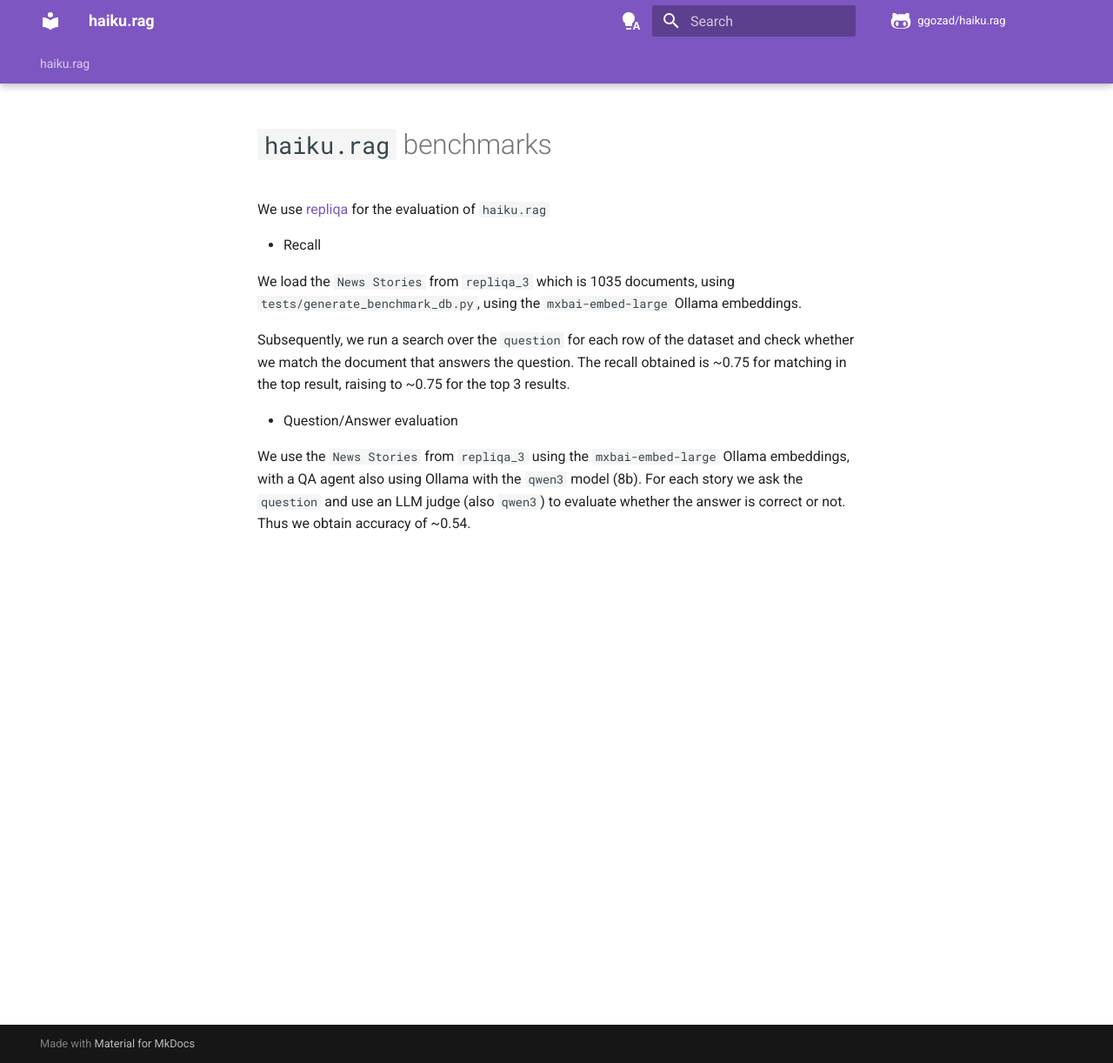
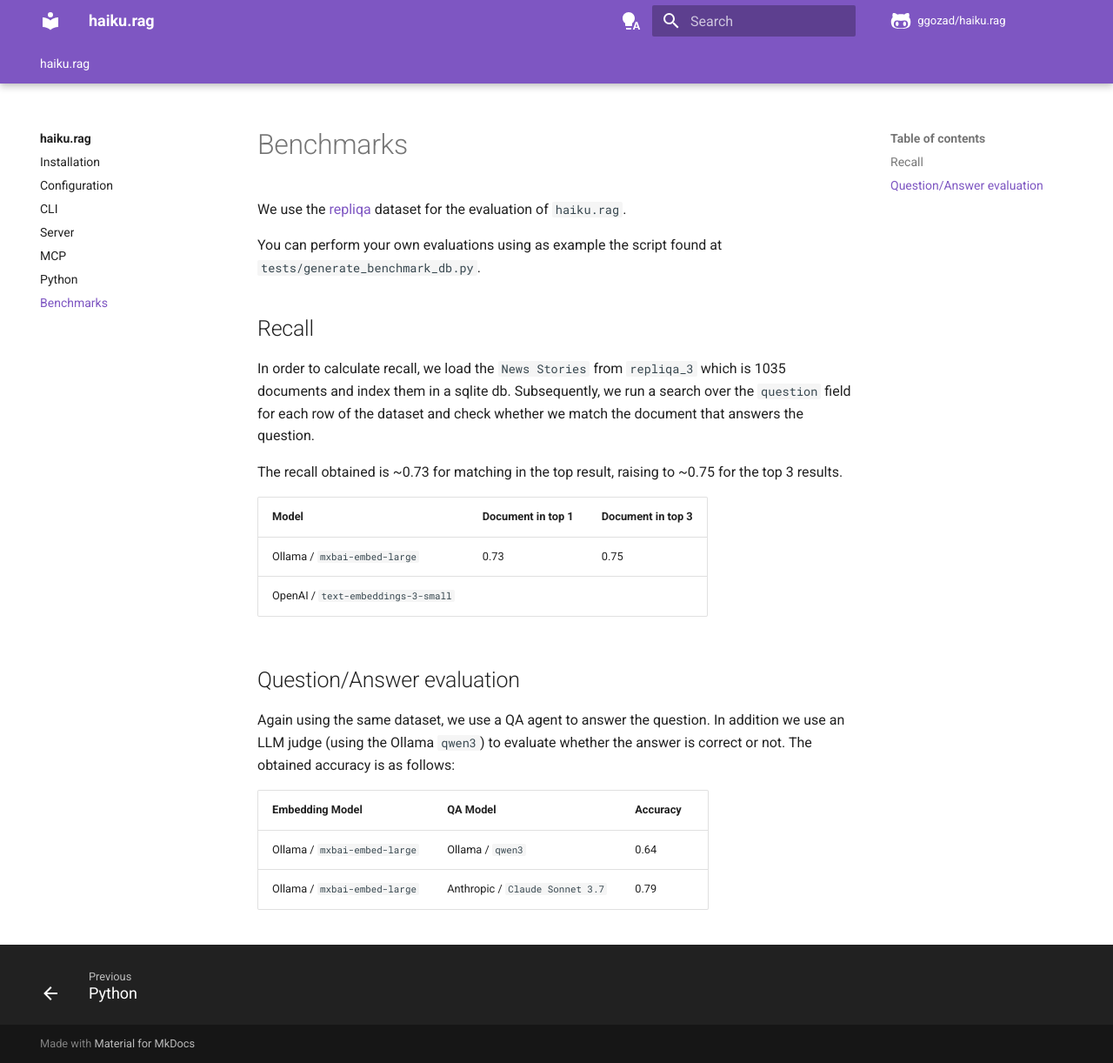
Before and after one commit to undecided/haiku.rag, an MkDocs documentation site: the page built from docs/benchmarks.md, in a window 1280 px wide and 1222 px high. Shown: the whole window at 87% size. Built offline with MkDocs 1.6.1 and Material for MkDocs 9.7.7, drawn with Linux system fonts in a browser that asks for light colours; comment, search, counter and statistics services are not loaded.

Commit message:
Document benchmarks

```diff
--- a/docs/benchmarks.md
+++ b/docs/benchmarks.md
@@ -1,13 +1,27 @@
-# `haiku.rag` benchmarks
+# Benchmarks
 
-We use [repliqa](https://huggingface.co/datasets/ServiceNow/repliqa) for the evaluation of `haiku.rag`
+We use the [repliqa](https://huggingface.co/datasets/ServiceNow/repliqa) dataset for the evaluation of `haiku.rag`.
 
-* Recall
+You can perform your own evaluations using as example the script found at
+`tests/generate_benchmark_db.py`.
 
-We load the `News Stories` from `repliqa_3` which is 1035 documents, using `tests/generate_benchmark_db.py`, using the `mxbai-embed-large` Ollama embeddings.
+## Recall
 
-Subsequently, we run a search over the `question` for each row of the dataset and check whether we match the document that answers the question. The recall obtained is ~0.75 for matching in the top result, raising to ~0.75 for the top 3 results.
+In order to calculate recall, we load the `News Stories` from `repliqa_3` which is 1035 documents and index them in a sqlite db. Subsequently, we run a search over the `question` field for each row of the dataset and check whether we match the document that answers the question.
 
-* Question/Answer evaluation
 
-We use the  `News Stories` from `repliqa_3` using the `mxbai-embed-large` Ollama embeddings, with a QA agent also using Ollama with the `qwen3` model (8b). For each story we ask the `question` and use an LLM judge (also `qwen3`) to evaluate whether the answer is correct or not. Thus we obtain accuracy of ~0.54.
+The recall obtained is ~0.73 for matching in the top result, raising to ~0.75 for the top 3 results.
+
+| Model                                 | Document in top 1 | Document in top 3 |
+|---------------------------------------|-------------------|-------------------|
+| Ollama / `mxbai-embed-large`          | 0.73              | 0.75              |
+| OpenAI / `text-embeddings-3-small`    |                   |                   |
+
+## Question/Answer evaluation
+
+Again using the same dataset, we use a QA agent to answer the question. In addition we use an LLM judge (using the Ollama `qwen3`) to evaluate whether the answer is correct or not. The obtained accuracy is as follows:
+
+| Embedding Model              | QA Model                          | Accuracy  |
+|------------------------------|-----------------------------------|-----------|
+| Ollama / `mxbai-embed-large` | Ollama / `qwen3`                  | 0.64      |
+| Ollama / `mxbai-embed-large` | Anthropic / `Claude Sonnet 3.7`   | 0.79      |
--- a/mkdocs.yml
+++ b/mkdocs.yml
@@ -63,6 +63,7 @@ nav:
       - Server: server.md
       - MCP: mcp.md
       - Python: python.md
+      - Benchmarks: benchmarks.md
 markdown_extensions:
   - admonition
   - attr_list
```
Also changed, not shown: 1 other file.
